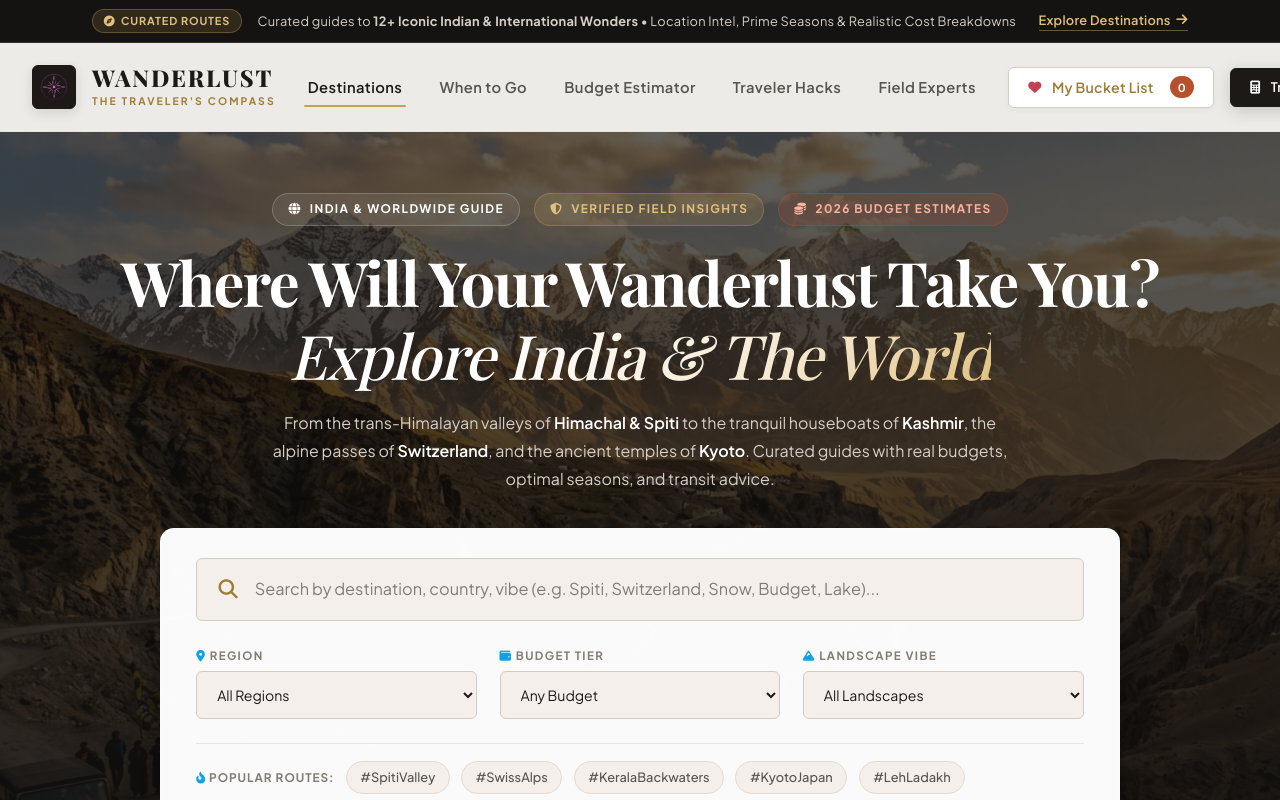
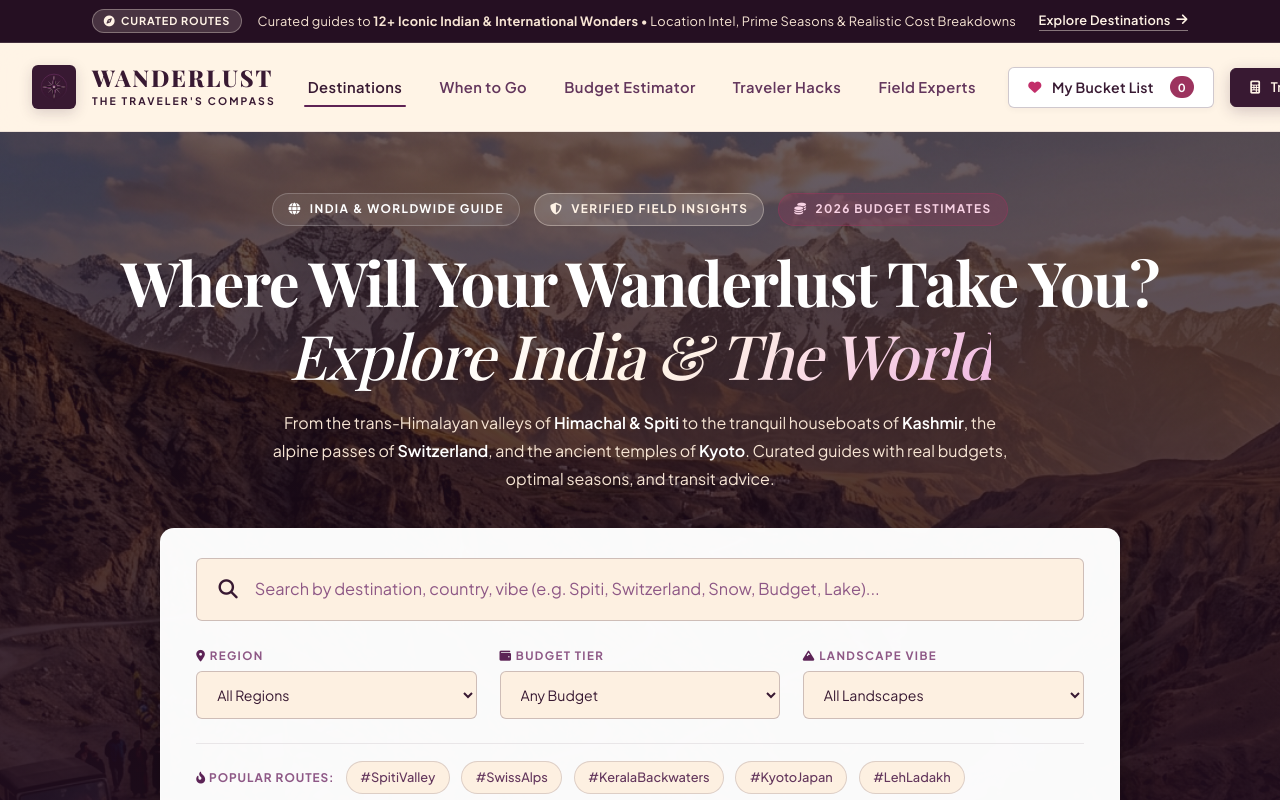
Before and after one commit to mvsiyad/Trippy, a React (Vite) app: page / in a window 1280 px wide. Shown: the top 800 px of the page. Built offline with nearby package versions, Linux system fonts and the light colour scheme; a web font is replaced by a local one.

Commit message:
Feat:updated theme

```diff
--- a/index.html
+++ b/index.html
@@ -21,7 +21,7 @@
   <!-- Font Awesome Icons -->
   <link rel="stylesheet" href="https://cdnjs.cloudflare.com/ajax/libs/font-awesome/6.5.1/css/all.min.css">
 </head>
-<body class="bg-background text-foreground antialiased selection:bg-cyan-500/30 selection:text-white">
+<body class="bg-background text-foreground antialiased selection:bg-[#381932]/25 selection:text-[#381932]">
   <div id="root"></div>
   <script type="module" src="/src/main.tsx"></script>
 </body>
--- a/src/components/Footer.tsx
+++ b/src/components/Footer.tsx
@@ -12,7 +12,7 @@ export const Footer: React.FC<FooterProps> = ({ onSelectDestination }) => {
         <div className="footer-col brand-col">
           <div className="brand-logo">
             <div className="logo-icon flex items-center justify-center">
-              <TravelCompassLogo size={28} />
+              <TravelCompassLogo size={28} variant="milk" />
             </div>
             <div className="logo-text">
               <span className="brand-name">WANDERLUST</span>
--- a/src/components/Header.tsx
+++ b/src/components/Header.tsx
@@ -47,7 +47,7 @@ export const Header: React.FC<HeaderProps> = ({
             }}
           >
             <div className="logo-icon flex items-center justify-center">
-              <TravelCompassLogo size={28} />
+              <TravelCompassLogo size={28} variant="milk" />
             </div>
             <div className="logo-text">
               <span className="brand-name">WANDERLUST</span>
--- a/src/components/TravelCompassLogo.tsx
+++ b/src/components/TravelCompassLogo.tsx
@@ -3,8 +3,10 @@ import React, { useId } from "react";
 export interface TravelCompassLogoProps {
   /** Size in pixels (width & height), defaults to 40 */
   size?: number | string;
-  /** Fill percentage from 0 to 100 for dynamic loading. If undefined, rendered fully solid. */
+  /** Fill percentage from 0 to 100 for dynamic loading. If undefined, rendered according to variant. */
   fillPercentage?: number;
+  /** Color variant: 'milk' (for dark backgrounds), 'plum' (for light backgrounds), or default dynamic fill */
+  variant?: "milk" | "plum" | "dynamic";
   /** Additional CSS class */
   className?: string;
   /** Whether to show ambient backdrop glow */
@@ -14,12 +16,16 @@ export interface TravelCompassLogoProps {
 export const TravelCompassLogo: React.FC<TravelCompassLogoProps> = ({
   size = 40,
   fillPercentage,
+  variant,
   className = "",
   withGlow = false,
 }) => {
   const uniqueId = useId().replace(/:/g, "_");
   const isDynamic = typeof fillPercentage === "number";
-  const clampedFill = isDynamic ? Math.min(100, Math.max(0, fillPercentage)) : 100;
+  // If variant is explicitly 'milk', clampedFill is 0 (shows pure milk layer)
+  // If variant is 'plum', clampedFill is 100 (shows pure plum layer)
+  const defaultFill = variant === "milk" ? 0 : 100;
+  const clampedFill = isDynamic ? Math.min(100, Math.max(0, fillPercentage)) : defaultFill;
   const clipY = 100 - clampedFill;
 
   return (
--- a/src/index.css
+++ b/src/index.css
@@ -6,25 +6,25 @@
 
 @layer base {
   :root {
-    --background: 222 47% 11%;
-    --foreground: 210 40% 98%;
-    --card: 224 71% 4%;
-    --card-foreground: 213 31% 91%;
-    --popover: 224 71% 4%;
-    --popover-foreground: 215 20.2% 65.1%;
-    --primary: 199 89% 48%;
-    --primary-foreground: 210 40% 98%;
-    --secondary: 222.2 47.4% 11.2%;
-    --secondary-foreground: 210 40% 98%;
-    --muted: 223 47% 11%;
-    --muted-foreground: 215.4 16.3% 66.9%;
-    --accent: 199 89% 48%;
-    --accent-foreground: 210 40% 98%;
-    --destructive: 0 84.2% 60.2%;
-    --destructive-foreground: 210 40% 98%;
-    --border: 216 34% 17%;
-    --input: 216 34% 17%;
-    --ring: 199 89% 48%;
+    --background: 33 100% 95.1%; /* Milk #FFF3E6 */
+    --foreground: 307 38% 15.1%; /* Plum #381932 */
+    --card: 33 100% 98%;
+    --card-foreground: 307 38% 15.1%;
+    --popover: 33 100% 98%;
+    --popover-foreground: 307 38% 15.1%;
+    --primary: 307 38% 15.1%; /* Plum #381932 */
+    --primary-foreground: 33 100% 95.1%; /* Milk #FFF3E6 */
+    --secondary: 33 60% 92%;
+    --secondary-foreground: 307 38% 15.1%;
+    --muted: 33 45% 91%;
+    --muted-foreground: 307 22% 38%;
+    --accent: 307 45% 25%;
+    --accent-foreground: 33 100% 95.1%;
+    --destructive: 345 68% 46%;
+    --destructive-foreground: 33 100% 95.1%;
+    --border: 307 18% 82%;
+    --input: 307 18% 82%;
+    --ring: 307 38% 15.1%;
     --radius: 0.75rem;
   }
 }
@@ -36,5 +36,5 @@
   margin: 2rem 0 3.5rem 0;
   padding: 2.25rem 0 2.5rem 0;
   border-radius: 1.5rem;
-  background: radial-gradient(circle at center, rgba(30, 41, 59, 0.5) 0%, rgba(15, 23, 42, 0) 75%);
+  background: radial-gradient(circle at center, rgba(56, 25, 50, 0.07) 0%, rgba(255, 243, 230, 0) 75%);
 }
--- a/styles.css
+++ b/styles.css
@@ -1,65 +1,65 @@
 /* ==========================================================================
    WANDERLUST — THE TRAVELER'S COMPASS
-   Editorial Luxury & Magazine Design System (Condé Nast Traveler / Afar Style)
+   Editorial Luxury & Magazine Design System (Milk & Plum Haute Aesthetic)
    ========================================================================== */
 
 :root {
-  /* Editorial Paper Canvas & Surfaces */
-  --bg-canvas: #FAF7F2;
-  --bg-canvas-subtle: #F4EFEB;
-  --bg-canvas-warm: #EFE9E1;
+  /* Signature Milk Canvas & Surfaces */
+  --bg-canvas: #FFF3E6;
+  --bg-canvas-subtle: #FDF0E1;
+  --bg-canvas-warm: #F9E7D4;
   --bg-surface: #FFFFFF;
   --bg-surface-elevated: #FFFFFF;
-  --bg-surface-tint: #F8F5EE;
-
-  /* Rich Editorial Dark Blocks (for Hero, Lead Guide & Footer) */
-  --bg-dark-editorial: #151311;
-  --bg-dark-surface: #1E1B18;
-  --bg-dark-elevated: #26231F;
-  --bg-dark-card: #201D1A;
-
-  /* Typography Inks */
-  --text-main: #1C1917;
-  --text-sub: #57534E;
-  --text-muted: #847C72;
-  --text-dim: #A8A196;
-  --text-light: #FAF7F2;
-  --text-light-sub: #D6CFC7;
-  --text-light-muted: #9E968B;
+  --bg-surface-tint: #FFF8F1;
+
+  /* Rich Velvet Plum Dark Blocks (for Hero, Lead Guide, Results & Footer) */
+  --bg-dark-editorial: #250F22;
+  --bg-dark-surface: #2E142B;
+  --bg-dark-elevated: #381932;
+  --bg-dark-card: #341630;
+
+  /* Typography Plum Inks & Milk Lights */
+  --text-main: #381932;
+  --text-sub: #63365C;
+  --text-muted: #8E5886;
+  --text-dim: #BA8CAE;
+  --text-light: #FFF3E6;
+  --text-light-sub: #F7E5D4;
+  --text-light-muted: #D8BDB0;
 
   /* Editorial Borders & Hairline Rules */
-  --border-light: #EBE5DC;
-  --border-subtle: #E2DBD0;
-  --border-medium: #D5CCC0;
-  --border-dark: #1C1917;
-  --border-dark-subtle: rgba(255, 255, 255, 0.12);
-  --border-dark-gold: rgba(197, 160, 89, 0.35);
-
-  /* Curated Editorial Accents */
-  --accent-gold: #C5A059;
-  --accent-gold-dark: #9E7D37;
-  --accent-gold-light: #DFC07D;
-  --accent-gold-subtle: rgba(197, 160, 89, 0.12);
-  --accent-gold-glow: rgba(197, 160, 89, 0.22);
-
-  --accent-terracotta: #B8502E;
-  --accent-terracotta-light: #CF6847;
-  --accent-terracotta-subtle: rgba(184, 80, 46, 0.1);
+  --border-light: rgba(56, 25, 50, 0.09);
+  --border-subtle: rgba(56, 25, 50, 0.16);
+  --border-medium: rgba(56, 25, 50, 0.24);
+  --border-dark: #381932;
+  --border-dark-subtle: rgba(255, 243, 230, 0.14);
+  --border-dark-gold: rgba(255, 243, 230, 0.32);
+
+  /* Curated Plum & Rose Plum Accents */
+  --accent-gold: #5E2254;
+  --accent-gold-dark: #381932;
+  --accent-gold-light: #E8A8D8;
+  --accent-gold-subtle: rgba(56, 25, 50, 0.08);
+  --accent-gold-glow: rgba(94, 34, 84, 0.22);
+
+  --accent-terracotta: #9C335E;
+  --accent-terracotta-light: #BD4A78;
+  --accent-terracotta-subtle: rgba(156, 51, 94, 0.1);
 
   --accent-sage: #2C4C38;
   --accent-sage-light: #3D664C;
   --accent-sage-subtle: rgba(44, 76, 56, 0.1);
 
-  --accent-navy: #1B2A3F;
-  --accent-rose: #C24153;
-  --accent-rose-subtle: rgba(194, 65, 83, 0.12);
-
-  /* Shadows — Warm, Diffused & High-End */
-  --shadow-editorial: 0 4px 20px -2px rgba(28, 25, 23, 0.05), 0 2px 6px -1px rgba(28, 25, 23, 0.03);
-  --shadow-card: 0 10px 30px -5px rgba(28, 25, 23, 0.07), 0 0 1px 1px rgba(28, 25, 23, 0.03);
-  --shadow-card-hover: 0 22px 50px -10px rgba(28, 25, 23, 0.14), 0 0 1px 1px rgba(197, 160, 89, 0.35);
-  --shadow-elevated: 0 25px 60px -12px rgba(28, 25, 23, 0.18);
-  --shadow-modal: 0 35px 90px -15px rgba(21, 19, 17, 0.45);
+  --accent-navy: #1F1B3B;
+  --accent-rose: #C22F6A;
+  --accent-rose-subtle: rgba(194, 47, 106, 0.12);
+
+  /* Shadows — Plum Infused, Soft & High-End */
+  --shadow-editorial: 0 4px 20px -2px rgba(56, 25, 50, 0.06), 0 2px 6px -1px rgba(56, 25, 50, 0.03);
+  --shadow-card: 0 10px 30px -5px rgba(56, 25, 50, 0.08), 0 0 1px 1px rgba(56, 25, 50, 0.04);
+  --shadow-card-hover: 0 22px 50px -10px rgba(56, 25, 50, 0.16), 0 0 1px 1px rgba(56, 25, 50, 0.25);
+  --shadow-elevated: 0 25px 60px -12px rgba(37, 15, 34, 0.35);
+  --shadow-modal: 0 35px 90px -15px rgba(24, 11, 23, 0.65);
 
   /* Typography Hierarchy */
   --font-display: 'Playfair Display', Georgia, 'Times New Roman', serif;
@@ -199,7 +199,7 @@ button, input, select, textarea {
    ========================================================================== */
 
 .text-gradient {
-  background: linear-gradient(135deg, #1C1917 20%, #44403C 50%, #C5A059 100%);
+  background: linear-gradient(135deg, #381932 20%, #68265E 55%, #A8458F 100%);
   -webkit-background-clip: text;
   -webkit-text-fill-color: transparent;
   display: inline-block;
@@ -230,7 +230,7 @@ button, input, select, textarea {
   padding: 0.35rem 0.95rem;
   border-radius: var(--radius-full);
   background: var(--accent-gold-subtle);
-  border: 1px solid rgba(197, 160, 89, 0.35);
+  border: 1px solid rgba(56, 25, 50, 0.22);
   color: var(--accent-gold-dark);
   font-family: var(--font-body);
   font-size: 0.72rem;
@@ -299,20 +299,20 @@ button, input, select, textarea {
   width: 100%;
 }
 
-/* Primary Button — Deep Espresso with Brushed Gold Accent */
+/* Primary Button — Deep Plum with Milk Text */
 .btn-primary {
   background: var(--text-main);
-  color: #FFFFFF;
+  color: var(--text-light);
   border: 1px solid var(--text-main);
-  box-shadow: 0 4px 15px rgba(28, 25, 23, 0.15);
+  box-shadow: 0 4px 15px rgba(56, 25, 50, 0.2);
 }
 
 .btn-primary:hover {
-  background: var(--accent-gold-dark);
-  border-color: var(--accent-gold-dark);
-  color: #FFFFFF;
+  background: #54224B;
+  border-color: #54224B;
+  color: var(--text-light);
   transform: translateY(-2px);
-  box-shadow: 0 8px 24px rgba(158, 125, 55, 0.3);
+  box-shadow: 0 8px 24px rgba(56, 25, 50, 0.35);
 }
 
 .btn-primary:active {
@@ -321,7 +321,7 @@ button, input, select, textarea {
 
 /* Pulse glow subtle highlight */
 .pulse-glow {
-  box-shadow: 0 4px 15px rgba(28, 25, 23, 0.18);
+  box-shadow: 0 4px 15px rgba(56, 25, 50, 0.22);
 }
 
 /* Frosted & Editorial Outline Button */
@@ -329,7 +329,7 @@ button, input, select, textarea {
   background: var(--bg-surface);
   border: 1px solid var(--border-medium);
   color: var(--text-main);
-  box-shadow: 0 2px 6px rgba(28, 25, 23, 0.04);
+  box-shadow: 0 2px 6px rgba(56, 25, 50, 0.04);
 }
 
 .btn-outline:hover {
@@ -337,7 +337,7 @@ button, input, select, textarea {
   border-color: var(--text-main);
   color: var(--text-main);
   transform: translateY(-2px);
-  box-shadow: 0 6px 18px rgba(28, 25, 23, 0.08);
+  box-shadow: 0 6px 18px rgba(56, 25, 50, 0.1);
 }
 
 .btn-ghost {
@@ -396,9 +396,9 @@ button, input, select, textarea {
 }
 
 .badge-pulse {
-  background: rgba(197, 160, 89, 0.15);
+  background: rgba(255, 243, 230, 0.16);
   border: 1px solid var(--border-dark-gold);
-  color: var(--accent-gold-light);
+  color: #FFF3E6;
   font-size: 0.68rem;
   font-weight: 700;
   padding: 0.2rem 0.65rem;
@@ -411,13 +411,13 @@ button, input, select, textarea {
 }
 
 .announcement-link {
-  color: var(--accent-gold-light);
+  color: #FFF3E6;
   font-weight: 600;
   display: inline-flex;
   align-items: center;
   gap: 0.35rem;
   margin-left: 0.4rem;
-  border-bottom: 1px solid rgba(223, 192, 125, 0.4);
+  border-bottom: 1px solid rgba(255, 243, 230, 0.45);
 }
 
 .announcement-link:hover {
@@ -430,7 +430,7 @@ button, input, select, textarea {
   position: sticky;
   top: 0;
   z-index: 100;
-  background: rgba(250, 247, 242, 0.95);
+  background: rgba(255, 243, 230, 0.92);
   backdrop-filter: blur(16px);
   -webkit-backdrop-filter: blur(16px);
   border-bottom: 1px solid var(--border-light);
@@ -440,7 +440,7 @@ button, input, select, textarea {
 .site-header.scrolled {
   background: rgba(255, 255, 255, 0.98);
   border-bottom-color: var(--border-subtle);
-  box-shadow: 0 10px 30px rgba(28, 25, 23, 0.06);
+  box-shadow: 0 10px 30px rgba(56, 25, 50, 0.06);
 }
 
 .nav-container {
@@ -465,13 +465,13 @@ button, input, select, textarea {
   height: 44px;
   border-radius: var(--radius-sm);
   background: var(--text-main);
-  border: 1px solid var(--border-dark);
+  border: 1px solid rgba(56, 25, 50, 0.4);
   display: flex;
   align-items: center;
   justify-content: center;
   font-size: 1.25rem;
-  color: var(--accent-gold);
-  box-shadow: 0 4px 12px rgba(28, 25, 23, 0.12);
+  color: var(--text-light);
+  box-shadow: 0 4px 14px rgba(56, 25, 50, 0.18);
   flex-shrink: 0;
 }
 
@@ -686,7 +686,7 @@ button, input, select, textarea {
   left: 0;
   width: 100%;
   height: 100%;
-  background: linear-gradient(180deg, rgba(21, 19, 17, 0.45) 0%, rgba(21, 19, 17, 0.8) 75%, rgba(21, 19, 17, 0.98) 100%);
+  background: linear-gradient(180deg, rgba(37, 15, 34, 0.45) 0%, rgba(37, 15, 34, 0.8) 75%, rgba(37, 15, 34, 0.98) 100%);
 }
 
 .hero-portal-layout {
@@ -726,15 +726,15 @@ button, input, select, textarea {
 }
 
 .pill-rating {
-  background: rgba(197, 160, 89, 0.18);
-  border: 1px solid var(--border-dark-gold);
-  color: var(--accent-gold-light);
+  background: rgba(255, 243, 230, 0.16);
+  border: 1px solid rgba(255, 243, 230, 0.35);
+  color: #FFF3E6;
 }
 
 .pill-alert {
-  background: rgba(184, 80, 46, 0.2);
-  border: 1px solid rgba(184, 80, 46, 0.4);
-  color: #F8B49E;
+  background: rgba(156, 51, 94, 0.28);
+  border: 1px solid rgba(156, 51, 94, 0.45);
+  color: #F8D2E4;
 }
 
 .hero-headline {
@@ -748,7 +748,7 @@ button, input, select, textarea {
 }
 
 .hero-headline .text-gradient {
-  background: linear-gradient(135deg, #FFFFFF 30%, #F5E8D0 70%, #DFC07D 100%);
+  background: linear-gradient(135deg, #FFFFFF 20%, #FFF3E6 55%, #F0B8E2 100%);
   -webkit-background-clip: text;
   -webkit-text-fill-color: transparent;
   display: inline-block;
@@ -811,7 +811,7 @@ button, input, select, textarea {
 .search-input-wrap input:focus {
   border-color: var(--text-main);
   background: #FFFFFF;
-  box-shadow: 0 0 0 3px rgba(197, 160, 89, 0.2);
+  box-shadow: 0 0 0 3px rgba(56, 25, 50, 0.16);
 }
 
 .search-input-wrap input::placeholder {
@@ -1333,7 +1333,7 @@ button, input, select, textarea {
 .spotlight-badge {
   display: inline-block;
   background: var(--accent-gold-subtle);
-  border: 1px solid rgba(197, 160, 89, 0.35);
+  border: 1px solid rgba(56, 25, 50, 0.22);
   color: var(--accent-gold-dark);
   font-size: 0.74rem;
   font-weight: 800;
@@ -1747,7 +1747,7 @@ button, input, select, textarea {
   margin-top: auto;
   padding: 1.1rem 1.3rem;
   border-radius: var(--radius-sm);
-  background: rgba(197, 160, 89, 0.12);
+  background: rgba(255, 243, 230, 0.12);
   border: 1px solid var(--border-dark-gold);
   display: flex;
   align-items: flex-start;
@@ -1758,7 +1758,7 @@ button, input, select, textarea {
 }
 
 .budget-save-tip i {
-  color: var(--accent-gold-light);
+  color: var(--text-light);
   margin-top: 0.2rem;
 }
 
@@ -1797,9 +1797,9 @@ button, input, select, textarea {
 }
 
 .curr-pill.active {
-  background: var(--accent-gold);
+  background: var(--text-light);
   color: var(--bg-dark-editorial);
-  box-shadow: 0 2px 8px rgba(197, 160, 89, 0.4);
+  box-shadow: 0 2px 8px rgba(255, 243, 230, 0.35);
 }
 
 .expense-proportion-bar {
@@ -1817,10 +1817,10 @@ button, input, select, textarea {
   transition: width 0.4s var(--ease-editorial);
 }
 
-.ep-stay { background: #DFC07D; }
-.ep-transit { background: #CF6847; }
-.ep-food { background: #3D664C; }
-.ep-activity { background: #5E81AC; }
+.ep-stay { background: #FFF3E6; }
+.ep-transit { background: #E8A8D8; }
+.ep-food { background: #9C335E; }
+.ep-activity { background: #5E2254; }
 
 .proportion-legend {
   display: flex;
@@ -1845,10 +1845,10 @@ button, input, select, textarea {
   display: inline-block;
 }
 
-.dot-stay { background: #DFC07D; }
-.dot-transit { background: #CF6847; }
-.dot-food { background: #3D664C; }
-.dot-activity { background: #5E81AC; }
+.dot-stay { background: #FFF3E6; }
+.dot-transit { background: #E8A8D8; }
+.dot-food { background: #9C335E; }
+.dot-activity { background: #5E2254; }
 
 .calc-card-actions {
   display: flex;
@@ -1863,12 +1863,12 @@ button, input, select, textarea {
 .calc-card-actions .btn-outline {
   background: transparent;
   border-color: var(--border-dark-gold);
-  color: var(--accent-gold-light);
+  color: var(--text-light);
 }
 
 .calc-card-actions .btn-outline:hover {
-  background: rgba(197, 160, 89, 0.15);
-  border-color: var(--accent-gold);
+  background: rgba(255, 243, 230, 0.15);
+  border-color: #FFFFFF;
   color: #FFFFFF;
 }
 
@@ -1909,7 +1909,7 @@ button, input, select, textarea {
   height: 52px;
   border-radius: var(--radius-sm);
   background: var(--accent-gold-subtle);
-  border: 1px solid rgba(197, 160, 89, 0.3);
+  border: 1px solid rgba(56, 25, 50, 0.2);
   display: flex;
   align-items: center;
   justify-content: center;
@@ -1985,7 +1985,7 @@ button, input, select, textarea {
   left: 0;
   right: 0;
   height: 3px;
-  background: linear-gradient(90deg, transparent, var(--accent-gold), transparent);
+  background: linear-gradient(90deg, transparent, rgba(255, 243, 230, 0.6), transparent);
 }
 
 .guide-grid {
@@ -2000,7 +2000,7 @@ button, input, select, textarea {
   border-radius: var(--radius-md);
   overflow: hidden;
   box-shadow: 0 20px 50px rgba(0, 0, 0, 0.6);
-  border: 1px solid rgba(255, 255, 255, 0.15);
+  border: 1px solid rgba(255, 243, 230, 0.2);
   aspect-ratio: 1 / 1.15;
 }
 
@@ -2015,7 +2015,7 @@ button, input, select, textarea {
 .guide-img-overlay {
   position: absolute;
   inset: 0;
-  background: linear-gradient(180deg, rgba(21, 19, 17, 0.1) 0%, transparent 40%, rgba(21, 19, 17, 0.85) 100%);
+  background: linear-gradient(180deg, rgba(37, 15, 34, 0.1) 0%, transparent 40%, rgba(37, 15, 34, 0.9) 100%);
   pointer-events: none;
 }
 
@@ -2023,9 +2023,9 @@ button, input, select, textarea {
   position: absolute;
   top: 1.2rem;
   left: 1.2rem;
-  background: rgba(21, 19, 17, 0.9);
-  border: 1px solid var(--border-dark-gold);
-  color: var(--accent-gold-light);
+  background: rgba(37, 15, 34, 0.92);
+  border: 1px solid rgba(255, 243, 230, 0.35);
+  color: #FFF3E6;
   padding: 0.45rem 0.95rem;
   border-radius: var(--radius-full);
   font-size: 0.74rem;
@@ -2042,8 +2042,8 @@ button, input, select, textarea {
   bottom: 1.2rem;
   left: 1.2rem;
   right: 1.2rem;
-  background: rgba(21, 19, 17, 0.92);
-  border: 1px solid rgba(255, 255, 255, 0.15);
+  background: rgba(37, 15, 34, 0.92);
+  border: 1px solid rgba(255, 243, 230, 0.2);
   color: #FFFFFF;
   padding: 0.65rem 1.1rem;
   border-radius: var(--radius-sm);
@@ -2215,7 +2215,7 @@ button, input, select, textarea {
   font-size: 0.82rem;
   font-weight: 700;
   color: var(--accent-gold-light);
-  background: rgba(197, 160, 89, 0.15);
+  background: rgba(255, 243, 230, 0.15);
   border: 1px solid var(--border-dark-gold);
   border-radius: var(--radius-xs);
   width: 28px;
@@ -2387,7 +2387,7 @@ button, input, select, textarea {
   left: 0;
   width: 100vw;
   height: 100vh;
-  background: rgba(21, 19, 17, 0.75);
+  background: rgba(37, 15, 34, 0.78);
   backdrop-filter: blur(12px);
   -webkit-backdrop-filter: blur(12px);
   z-index: 300;
@@ -2430,9 +2430,9 @@ button, input, select, textarea {
   width: 40px;
   height: 40px;
   border-radius: 50%;
-  background: rgba(21, 19, 17, 0.75);
+  background: rgba(37, 15, 34, 0.82);
   backdrop-filter: blur(8px);
-  border: 1px solid rgba(255, 255, 255, 0.2);
+  border: 1px solid rgba(255, 243, 230, 0.25);
   color: #FFFFFF;
   cursor: pointer;
   display: flex;
@@ -2463,7 +2463,7 @@ button, input, select, textarea {
 .modal-banner-overlay {
   position: absolute;
   inset: 0;
-  background: linear-gradient(180deg, rgba(21, 19, 17, 0.15) 0%, rgba(21, 19, 17, 0.92) 100%);
+  background: linear-gradient(180deg, rgba(37, 15, 34, 0.15) 0%, rgba(37, 15, 34, 0.94) 100%);
 }
 
 .modal-banner-content {
@@ -2633,7 +2633,7 @@ button, input, select, textarea {
 
 .food-pill {
   background: var(--accent-gold-subtle);
-  border: 1px solid rgba(197, 160, 89, 0.35);
+  border: 1px solid rgba(56, 25, 50, 0.22);
   color: var(--accent-gold-dark);
   font-size: 0.84rem;
   font-weight: 600;
```
Also changed, not shown: src/components/ui/carousel-07.tsx (+11 -10 lines), 5 other files (tests, documents, lock files or other folders).
